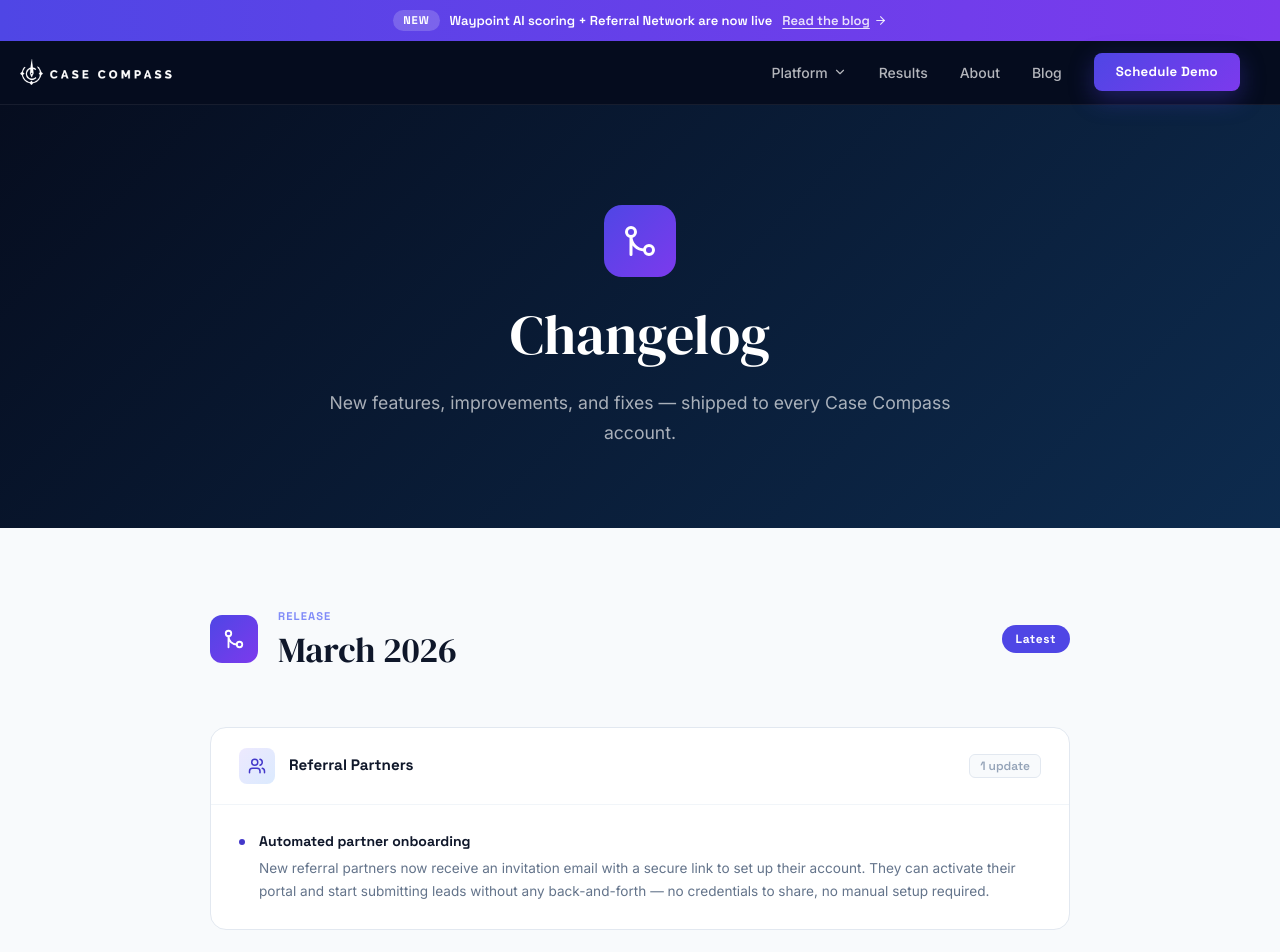
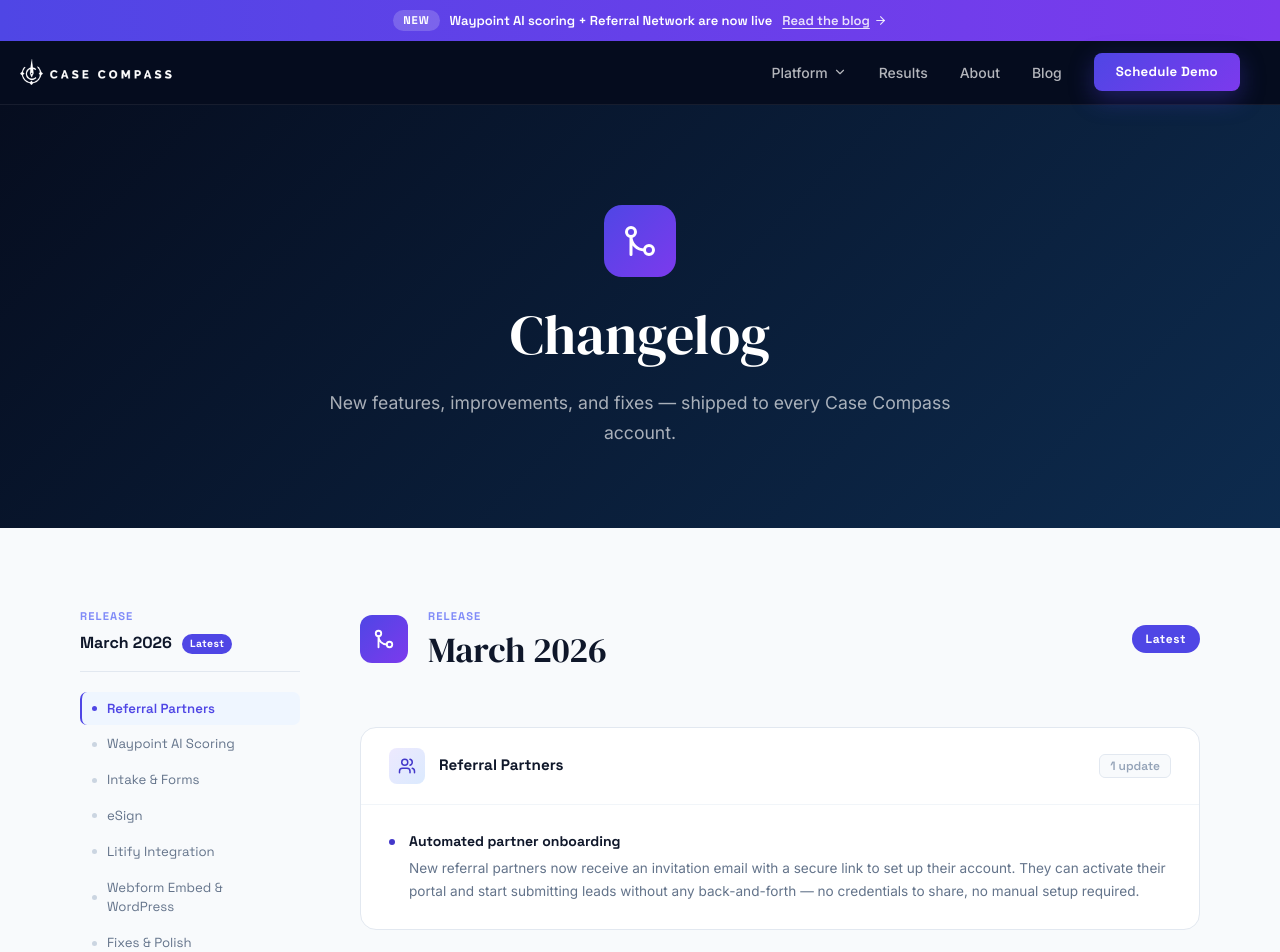
Before and after one commit to joeyo8696/cc-saas-website, a Next.js app: page /changelog in a window 1280 px wide. Shown: the top 952 px of the page. Built offline with nearby package versions, Linux system fonts and the light colour scheme.

Commit message:
Add sticky sidebar with anchor navigation to changelog page
Each category section has an id anchor; sidebar highlights the active
section as the user scrolls using IntersectionObserver.

```diff
--- a/app/changelog/page.tsx
+++ b/app/changelog/page.tsx
@@ -4,6 +4,7 @@
 import Footer from '@/components/Footer'
 import AnnouncementBanner from '@/components/AnnouncementBanner'
 import SectionReveal from '@/components/ui/SectionReveal'
+import ChangelogSidebar from '@/components/changelog/ChangelogSidebar'
 
 export const metadata: Metadata = {
   title: 'Changelog | Case Compass',
@@ -28,6 +29,7 @@
     bg: 'linear-gradient(135deg, #ede9fe, #dbeafe)',
     iconColor: '#4338ca',
     category: 'Referral Partners',
+    id: 'referral-partners',
     items: [
       {
         title: 'Automated partner onboarding',
@@ -41,6 +43,7 @@
     bg: 'linear-gradient(135deg, #ede9fe, #fdf4ff)',
     iconColor: '#7c3aed',
     category: 'Waypoint AI Scoring',
+    id: 'waypoint-ai-scoring',
     items: [
       {
         title: 'Age-based intake rules',
@@ -62,6 +65,7 @@
     bg: 'linear-gradient(135deg, #ecfeff, #e0f2fe)',
     iconColor: '#0891b2',
     category: 'Intake & Forms',
+    id: 'intake-forms',
     items: [
       {
         title: 'Export your leads',
@@ -95,6 +99,7 @@
     bg: 'linear-gradient(135deg, #ecfdf5, #d1fae5)',
     iconColor: '#059669',
     category: 'eSign',
+    id: 'esign',
     items: [
       {
         title: 'Multiple signature requests in one block',
@@ -120,6 +125,7 @@
     bg: 'linear-gradient(135deg, #fffbeb, #fef3c7)',
     iconColor: '#b45309',
     category: 'Litify Integration',
+    id: 'litify-integration',
     items: [
       {
         title: 'Richer data sync',
@@ -133,6 +139,7 @@
     bg: 'linear-gradient(135deg, #eff6ff, #dbeafe)',
     iconColor: '#0369a1',
     category: 'Webform Embed & WordPress',
+    id: 'webform-embed',
     items: [
       {
         title: 'New embed SDK',
@@ -150,6 +157,7 @@
     bg: 'linear-gradient(135deg, #f8fafc, #f1f5f9)',
     iconColor: '#64748b',
     category: 'Fixes & Polish',
+    id: 'fixes-polish',
     items: [
       { title: 'Webform back button', desc: 'Back button in intake flows now works correctly and resets progress as expected.' },
       { title: 'eSign document state', desc: 'Fixed eSign documents incorrectly showing as unsigned after signing. Resend now sends the existing signed document without regenerating it.' },
@@ -186,7 +194,13 @@
 
         {/* March 2026 Release */}
         <section style={{ background: '#f8fafc', padding: '80px 40px' }}>
-          <div style={{ maxWidth: '860px', margin: '0 auto' }}>
+          <div style={{ maxWidth: '1120px', margin: '0 auto', display: 'flex', gap: '60px', alignItems: 'flex-start' }}>
+
+            {/* Sidebar */}
+            <ChangelogSidebar />
+
+            {/* Main content */}
+            <div style={{ flex: 1, minWidth: 0 }}>
 
               {/* Release header */}
               <SectionReveal>
@@ -210,9 +224,9 @@
 
               {/* Category cards */}
               <div style={{ display: 'flex', flexDirection: 'column', gap: '24px' }}>
-              {march2026.map(({ icon: Icon, bg, iconColor, category, items }) => (
+                {march2026.map(({ icon: Icon, bg, iconColor, category, id, items }) => (
                   <SectionReveal key={category}>
-                  <div style={{ background: '#fff', border: '1px solid #e2e8f0', borderRadius: '16px', overflow: 'hidden' }}>
+                    <div id={id} style={{ background: '#fff', border: '1px solid #e2e8f0', borderRadius: '16px', overflow: 'hidden', scrollMarginTop: '120px' }}>
                       {/* Category header */}
                       <div style={{ padding: '20px 28px', borderBottom: '1px solid #f1f5f9', display: 'flex', alignItems: 'center', gap: '14px' }}>
                         <div style={{ width: '36px', height: '36px', borderRadius: '8px', background: bg, display: 'flex', alignItems: 'center', justifyContent: 'center', flexShrink: 0 }}>
@@ -256,6 +270,7 @@
               </div>
 
             </div>
+          </div>
         </section>
 
         {/* CTA */}
--- /dev/null
+++ b/components/changelog/ChangelogSidebar.tsx
@@ -0,0 +1,119 @@
+'use client'
+
+import { useEffect, useState } from 'react'
+
+const categories = [
+  { label: 'Referral Partners', id: 'referral-partners' },
+  { label: 'Waypoint AI Scoring', id: 'waypoint-ai-scoring' },
+  { label: 'Intake & Forms', id: 'intake-forms' },
+  { label: 'eSign', id: 'esign' },
+  { label: 'Litify Integration', id: 'litify-integration' },
+  { label: 'Webform Embed & WordPress', id: 'webform-embed' },
+  { label: 'Fixes & Polish', id: 'fixes-polish' },
+]
+
+export default function ChangelogSidebar() {
+  const [active, setActive] = useState<string>('')
+
+  useEffect(() => {
+    const observer = new IntersectionObserver(
+      (entries) => {
+        entries.forEach((entry) => {
+          if (entry.isIntersecting) setActive(entry.target.id)
+        })
+      },
+      { rootMargin: '-20% 0px -70% 0px' }
+    )
+    categories.forEach(({ id }) => {
+      const el = document.getElementById(id)
+      if (el) observer.observe(el)
+    })
+    return () => observer.disconnect()
+  }, [])
+
+  return (
+    <aside style={{
+      width: '220px',
+      flexShrink: 0,
+      position: 'sticky',
+      top: '100px',
+      alignSelf: 'flex-start',
+    }}>
+      {/* Release label */}
+      <div style={{
+        fontFamily: 'var(--font-display)',
+        fontSize: '0.7rem',
+        fontWeight: 700,
+        letterSpacing: '0.1em',
+        textTransform: 'uppercase',
+        color: '#818cf8',
+        marginBottom: '6px',
+      }}>
+        Release
+      </div>
+      <div style={{
+        fontFamily: 'var(--font-display)',
+        fontSize: '1rem',
+        fontWeight: 700,
+        color: '#0f172a',
+        marginBottom: '20px',
+        paddingBottom: '16px',
+        borderBottom: '1px solid #e2e8f0',
+      }}>
+        March 2026
+        <span style={{
+          display: 'inline-block',
+          marginLeft: '10px',
+          background: '#4f46e5',
+          color: '#fff',
+          fontSize: '0.65rem',
+          fontWeight: 700,
+          padding: '2px 8px',
+          borderRadius: '100px',
+          verticalAlign: 'middle',
+          letterSpacing: '0.04em',
+        }}>
+          Latest
+        </span>
+      </div>
+
+      {/* Category links */}
+      <nav style={{ display: 'flex', flexDirection: 'column', gap: '2px' }}>
+        {categories.map(({ label, id }) => {
+          const isActive = active === id
+          return (
+            <a
+              key={id}
+              href={`#${id}`}
+              style={{
+                display: 'flex',
+                alignItems: 'center',
+                gap: '10px',
+                padding: '7px 10px',
+                borderRadius: '7px',
+                fontSize: '0.825rem',
+                fontFamily: 'var(--font-display)',
+                fontWeight: isActive ? 600 : 400,
+                color: isActive ? '#4f46e5' : '#64748b',
+                background: isActive ? '#eff6ff' : 'transparent',
+                textDecoration: 'none',
+                transition: 'all 0.15s',
+                borderLeft: isActive ? '2px solid #4f46e5' : '2px solid transparent',
+              }}
+            >
+              <span style={{
+                width: '5px',
+                height: '5px',
+                borderRadius: '50%',
+                background: isActive ? '#4f46e5' : '#cbd5e1',
+                flexShrink: 0,
+                transition: 'background 0.15s',
+              }} />
+              {label}
+            </a>
+          )
+        })}
+      </nav>
+    </aside>
+  )
+}
```
Lines whose indentation alone changed are shown as unchanged.
